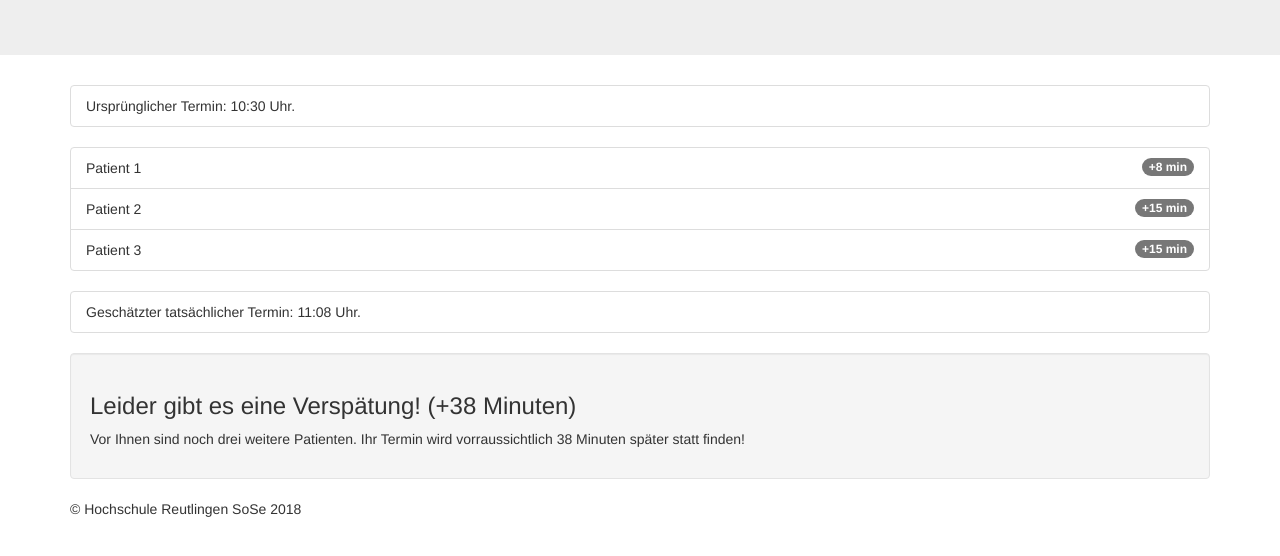
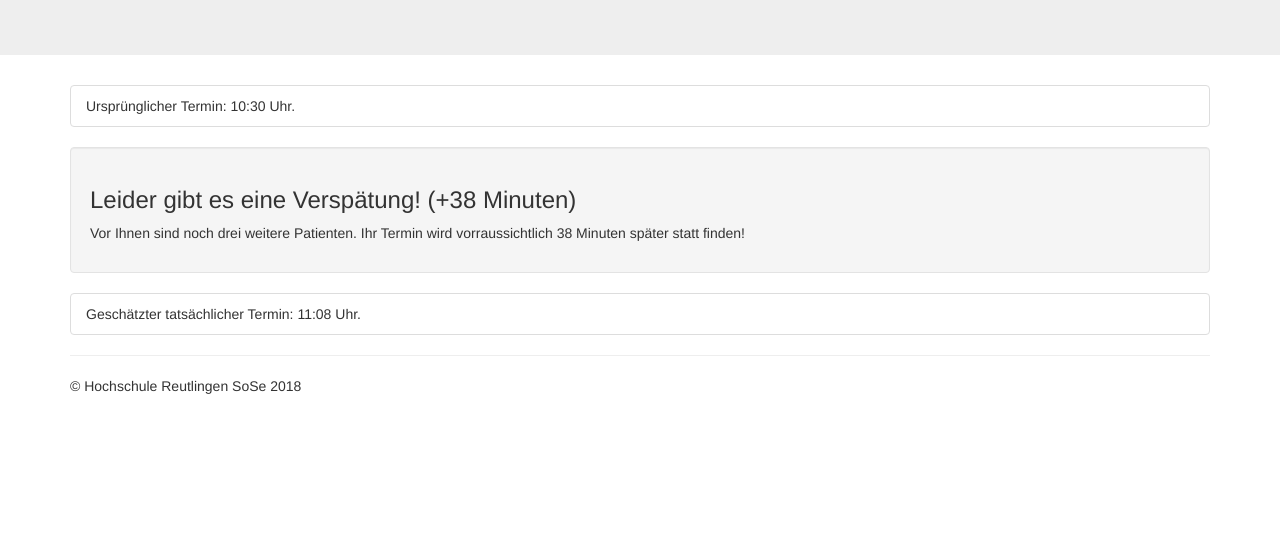
Before and after one commit to mx0c/E-Health, a plain HTML site: page Frontend/warteliste.html in a window 1280 px wide. Shown: the part 154-710 px from the top of the page. Drawn offline with nearby package versions, Linux system fonts and the light colour scheme.

Commit message:
Update Warteliste

```diff
--- a/Frontend/warteliste.html
+++ b/Frontend/warteliste.html
@@ -66,27 +66,8 @@
         </li>
       </ul>
       <ul class="list-group">
-        <li class="list-group-item">
-          <span class="badge">+8 min</span>
-          Patient 1
-        </li>
-        <li class="list-group-item">
-          <span class="badge">+15 min</span>
-          Patient 2
-        </li>
-        <li class="list-group-item">
-          <span class="badge">+15 min</span>
-          Patient 3
-        </li>
       </ul>
       <!-- Example row of columns -->
-      <ul class="list-group">
-        <li class="list-group-item">
-          Geschätzter tatsächlicher Termin: 11:08 Uhr.
-        </li>
-      </ul>
-      <ul class="list-group">
-      </ul>
       <div class="well">
         <h3>
           Leider gibt es eine Verspätung! (+38 Minuten)
@@ -96,16 +77,26 @@
           38 Minuten später statt finden!
         </p>
       </div>
+      <ul class="list-group">
+        <li class="list-group-item">
+          Geschätzter tatsächlicher Termin: 11:08 Uhr.
+        </li>
+      </ul>
+      <ul class="list-group">
+      </ul>
       <footer>
-        <p>
-          © Hochschule Reutlingen SoSe 2018
-        </p>
       </footer>
+      <p>
+        <hr>
+        © Hochschule Reutlingen SoSe 2018
+      </p>
     </div>
     <!-- /container -->
-    <script src="https://ajax.googleapis.com/ajax/libs/jquery/1.10.2/jquery.min.js">
+    <script src="https://ajax.googleapis.com/ajax/libs/jquery/1.10.2/jquery.min.js"
+    >
     </script>
-    <script src="https://netdna.bootstrapcdn.com/bootstrap/3.3.4/js/bootstrap.min.js">
+    <script src="https://netdna.bootstrapcdn.com/bootstrap/3.3.4/js/bootstrap.min.js"
+    >
     </script>
   </body>
 
```
